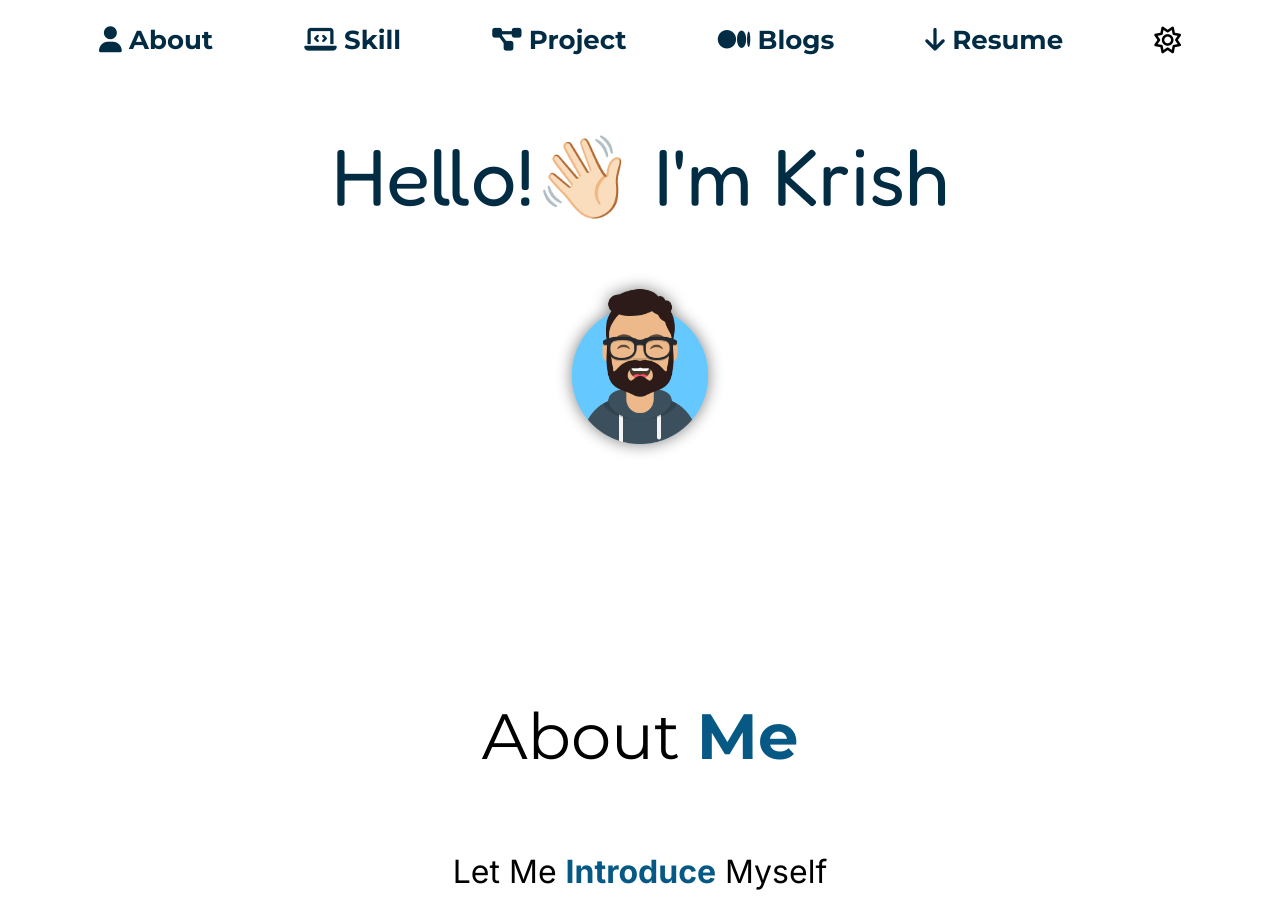
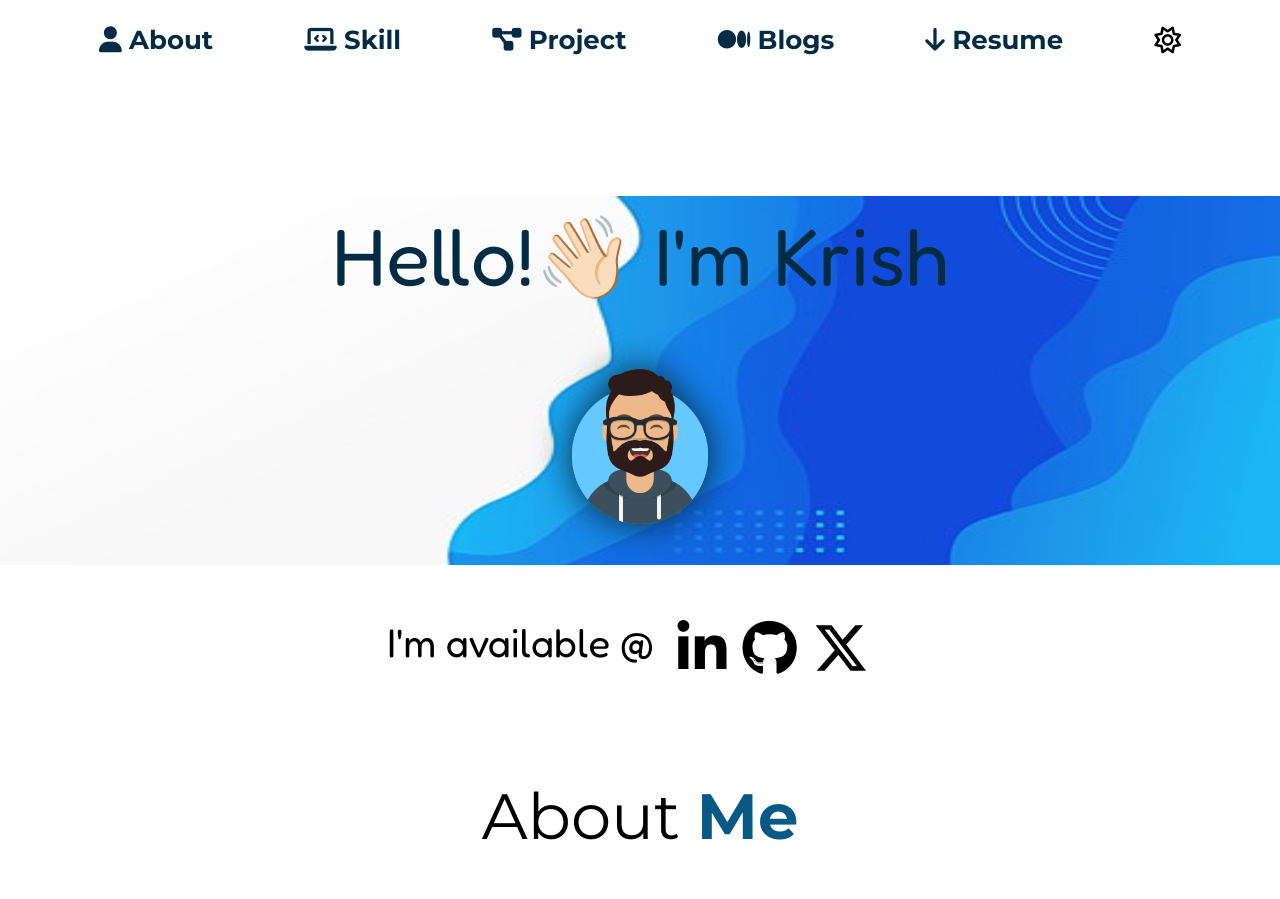
Before and after one commit to playeron1/Krish-Shah, a plain HTML site: page index.html in a window 1280 px wide. Shown: the top 899 px of the page. Drawn offline with nearby package versions, Linux system fonts and the light colour scheme.

Commit message:
added some changes

```diff
--- a/main.css
+++ b/main.css
@@ -9,6 +9,7 @@
     display: none;
   }
   .intro-section{
+    margin-top: -120px;
     color: black;
   }
   .intro-section h1{
@@ -145,15 +146,17 @@ footer{
 }
 .intro-section{
   color:#022C43;
-  background-image: url(wave-blue-background-wallpaper-free-vector.jpg);
-background-size:contain;
+  background-image: url(pngtree-cool-wave-liquid-background-for-landing-page-website-image_1463455.jpg);
+  background-repeat: no-repeat;
+  background-size: 100% 75%;
+  margin-top: 200px;
 }
 .intro-section img{
   height: 20vb;
   display: block;
   margin-left: auto;
   margin-right: auto;
-  filter: drop-shadow(0px 0px 8px gray);
+  filter: drop-shadow(0px 0px 18px #022c43);
 }
 .profile-name{
 
@@ -180,13 +183,13 @@ background-size:contain;
 .social-content a{
   margin: 1vh;
   font-size: auto;
-  color: white;
+  color: black;
 }
 .social-links p{
     font-size: 5vb;
     margin: 2vb;
     font-family: "Fredoka",sans-serif;
-    color: white;
+    color: black;
 }
 .social-links i{
   font-size: 7vh;
@@ -289,6 +292,7 @@ margin: 1.25vb;
 .projects{
   margin-top: 20vh;
 }
+
 .proj-content{
   display: flex;
   flex-wrap:wrap;
@@ -312,7 +316,7 @@ margin: 1.25vb;
   padding: 10px 10px 10px;
   align-items: center;
   font-family: "Fredoka",sans-serif;
-  margin: 1.25vb;
+  margin: 10px;
   font-size: 2.85vb;
   width: auto;
 }
```
